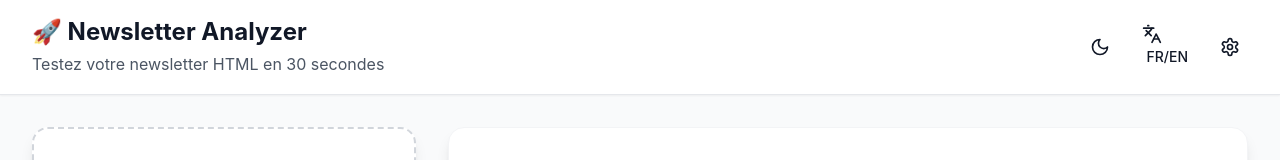
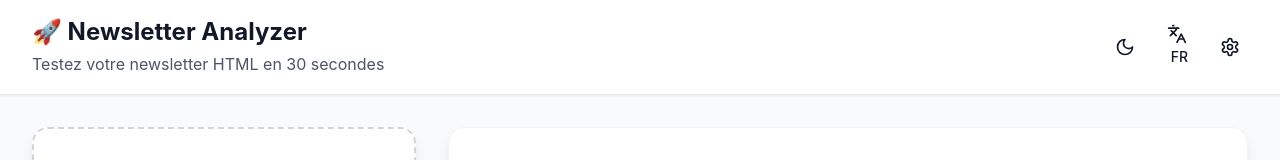
Before and after one commit to evhsl/test_emergent, a React (Create React App) app in the folder frontend/: page / in a window 1280 px wide. Shown: the top 160 px of the page. Built offline with nearby package versions, Linux system fonts and the light colour scheme.

Commit message:
auto-commit for 92a76c64-b94e-4c73-9302-e120aad67a3a

```diff
--- a/frontend/src/App.js
+++ b/frontend/src/App.js
@@ -136,12 +136,12 @@ function App() {
                 {darkMode ? <Sun className="w-5 h-5" /> : <Moon className="w-5 h-5" />}
               </button>
               <button
-                onClick={() => {/* toggleLanguage() */}}
+                onClick={toggleLanguage}
                 className="p-2 rounded-lg hover:bg-gray-100 dark:hover:bg-gray-700 transition-colors"
                 title="Change language / Changer la langue"
               >
                 <Languages className="w-5 h-5" />
-                <span className="ml-1 text-sm font-medium">FR/EN</span>
+                <span className="ml-1 text-sm font-medium">{language.toUpperCase()}</span>
               </button>
               <button
                 onClick={() => setShowSettings(!showSettings)}
```
